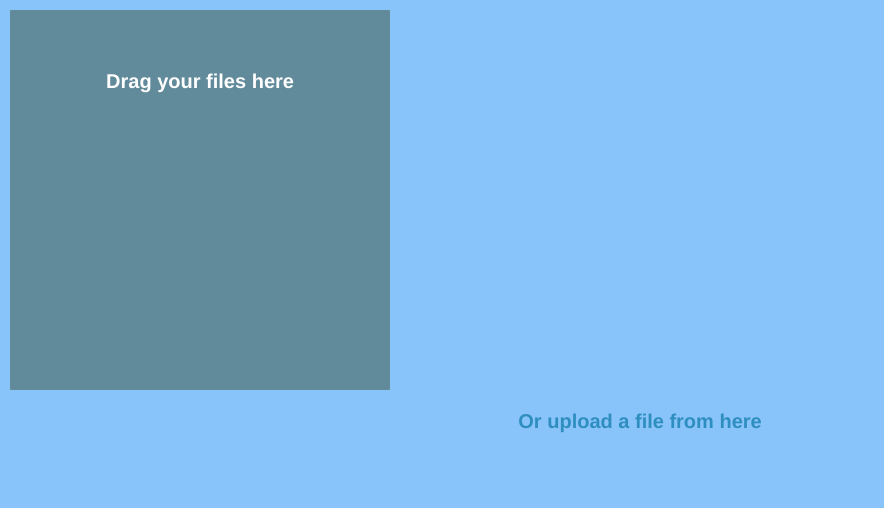
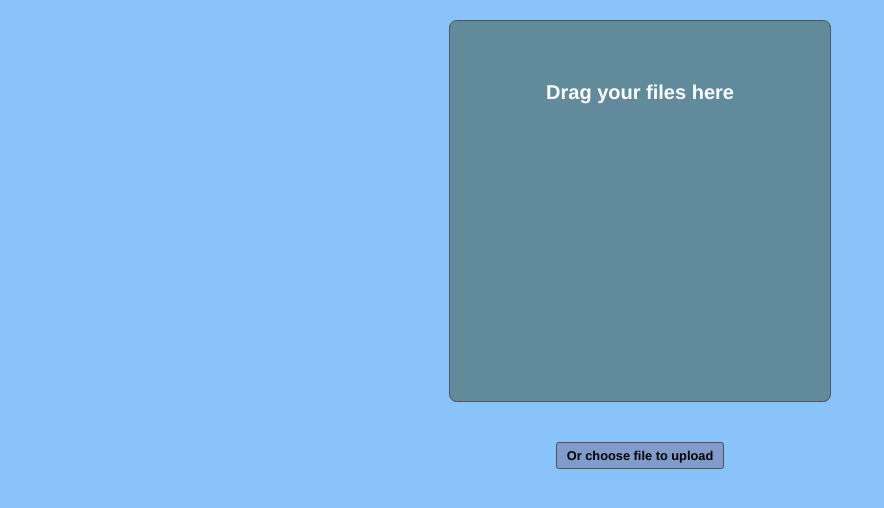
Before and after one commit to kerenKi/videoLinterUI, a Vue app: page / in a window 1280 px wide. Shown: the top 508 px of the page, without its empty margins (0-884 px from the left). Built offline with nearby package versions, Linux system fonts and the light colour scheme.

Commit message:
Choose file from the computer

```diff
--- a/src/components/dargAndDrop.vue
+++ b/src/components/dargAndDrop.vue
@@ -49,7 +49,9 @@ export default {
         text-align: center;
         width:300px;
         height:300px;
-        margin: 10px;
+        margin: 20px auto;
         padding: 40px;
+        border-radius: 2%;
+        border: 1px solid rgb(84, 82, 82);
     }
 </style>
--- a/src/components/openDialog.vue
+++ b/src/components/openDialog.vue
@@ -1,6 +1,9 @@
 <template>
   <div class="uploads">
-    <p id="SelectFile" @click="openDialog">Or upload a file from here</p>
+    <form>
+      <label for="chooseFile"> Or choose file to upload </label>
+      <input type="file" id="chooseFile" @change="FileSelected" accept="video/*">
+    </form>
   </div>
 </template>
 
@@ -9,8 +12,13 @@
 export default {
   name:'openDialog',
   methods:{
-    openDialog(){
-      console.log('test')
+    FileSelected(event) {
+      const file = event.target.files[0].path
+      console.log(file)
+      sendMessageToJulia(file)
+
+
+
     }
   }
 }
@@ -21,13 +29,31 @@ export default {
     margin: auto;
     width: 50%;
   }
-  #SelectFile {
-    margin: 20px;
-    color: rgba(4, 116, 164, 0.673);
-  }
-  #SelectFile:hover{
-    cursor: pointer;
-    color: white;
-  }
+ input[type="file"]{
+   display: none;
+ }
+  form {
+  min-width: 400px;
+  margin: 0 auto;
+  padding: 20px;
+}
+form label{
+  background-color: #7F9CCB;
+  padding: 5px 10px;
+  border-radius: 3px;
+  font-size: 0.8rem;
+  height: auto;
+  border: 1px solid rgb(84, 82, 82);
+}
+
+form label:hover {
+  background-color: #2D5BA3;
+  color: white;
+}
+
+form label:active {
+  background-color: #0D3F8F;
+  color: white;
+}
 
 </style>
```
